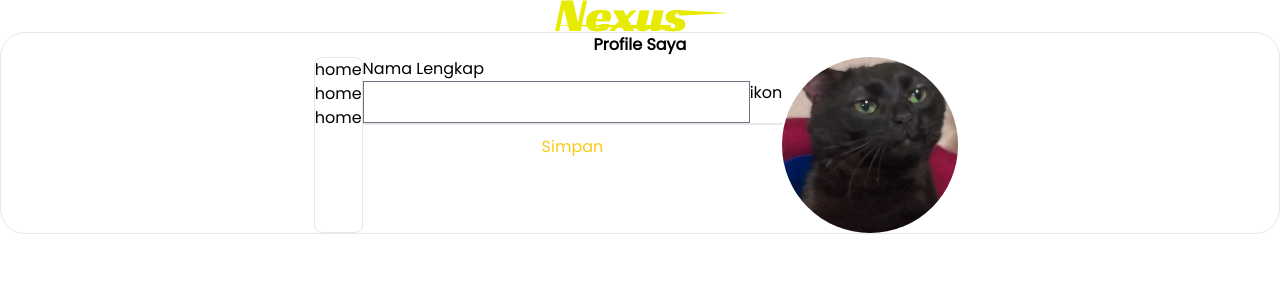
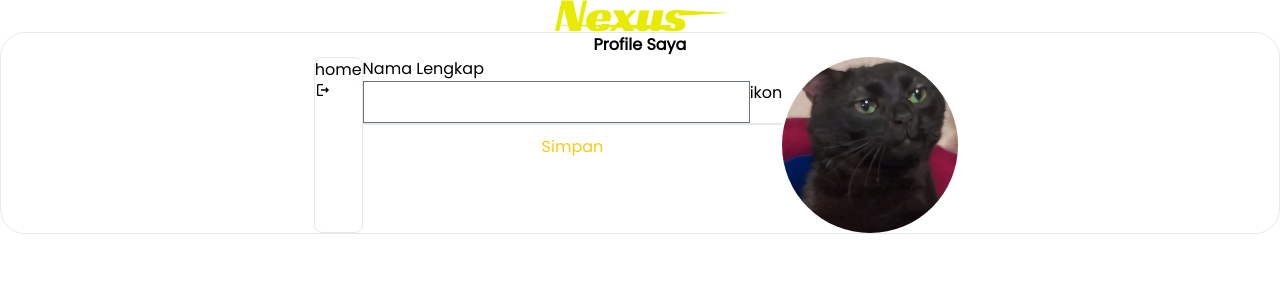
Before and after one commit to jimmywiraarbaa/capy-project, a React (Vite) app: page /profile in a window 1280 px wide. Shown: the top 300 px of the page. Built offline with nearby package versions, Linux system fonts and the light colour scheme.

Commit message:
install react-icons

```diff
--- a/package.json
+++ b/package.json
@@ -13,6 +13,7 @@
     "flowbite": "^2.3.0",
     "react": "^18.2.0",
     "react-dom": "^18.2.0",
+    "react-icons": "^5.0.1",
     "react-router-dom": "^6.22.1"
   },
   "devDependencies": {
--- a/src/pages/Profile.jsx
+++ b/src/pages/Profile.jsx
@@ -1,6 +1,7 @@
 // import React from 'react'
 import profile from '../../assets/profile-akun.jpg';
 import Logo from '../../assets/Logo.png';
+import { MdOutlineLogout } from "react-icons/md";
 
 function Profile() {
     return (
@@ -15,9 +16,11 @@ function Profile() {
                 <div className="flex justify-center">
                     <div className="border p-7 rounded-lg">
 
+                        <p><i data-feather="filter"></i></p>
                         <p>home</p>
-                        <p>home</p>
-                        <p>home</p>
+                        <p>
+                            <MdOutlineLogout />
+                        </p>
                     </div>
                     <div className='flex'>
                         <form action="" method="">
```
Also changed, not shown: 1 other file (tests, documents, lock files or other folders).
